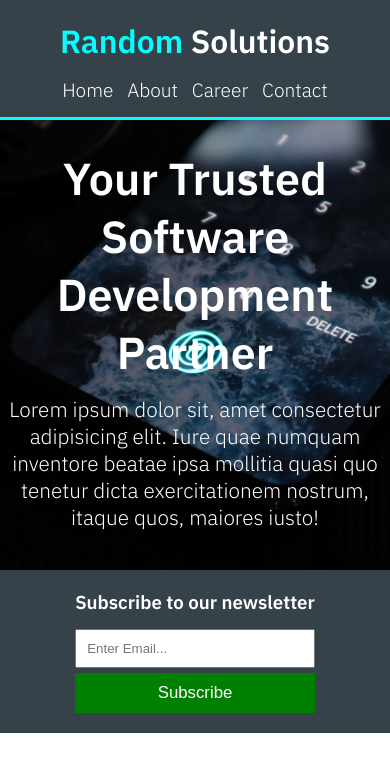
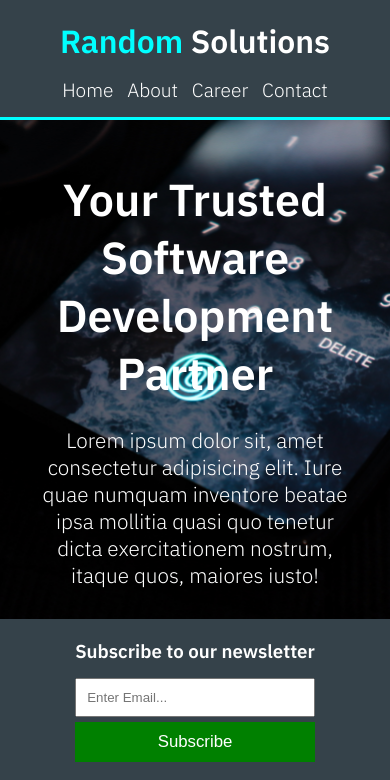
Before and after one commit to Nazaf64/Single-Static-PAge, a plain HTML site: page index.html in a window 390 px wide. Shown: the top 780 px of the page. Drawn offline with Linux system fonts and the light colour scheme.

Commit message:
fixed text appearance in mobile view

```diff
--- a/style.css
+++ b/style.css
@@ -70,17 +70,18 @@ header {
 }
 
 .main-banner-text {
+    display: grid;
     width: var(--site-width);
     text-align: center;
     margin: 0 auto;
-    height: auto;
+    /* height: auto; */
 }
 
-.main-banner-text > h1 {
+.main-banner-text h1 {
     padding-bottom: 15px;
 }
 
-.main-banner-text > p {
+.main-banner-text p{
     font-size: 1.3em;
 }
 
@@ -118,6 +119,8 @@ input {
     justify-content: center;
     width: var(--site-width);
     margin: 0 auto;
+    padding-top: 50px;
+    padding-bottom: 50px;
 }
 
 .logo-box {
@@ -158,14 +161,20 @@ footer {
         display: inline;
     }
 
-    .main-banner-text {
-        width: auto;
+    #main-banner {
+        height: auto;
     }
 
-    .main-banner-text > p {
-        /* padding-top: 10px; */
-        padding-bottom: 10px;
-        font-size: 1.3em;
+    .main-banner-text {
+        width: var(--site-width);
+        padding-top: 50px;
+
+    }
+
+    .main-banner-text p {
+        padding-top: 10px;
+        padding-bottom: 30px;
+
     }
 
     #sub-container {
```
